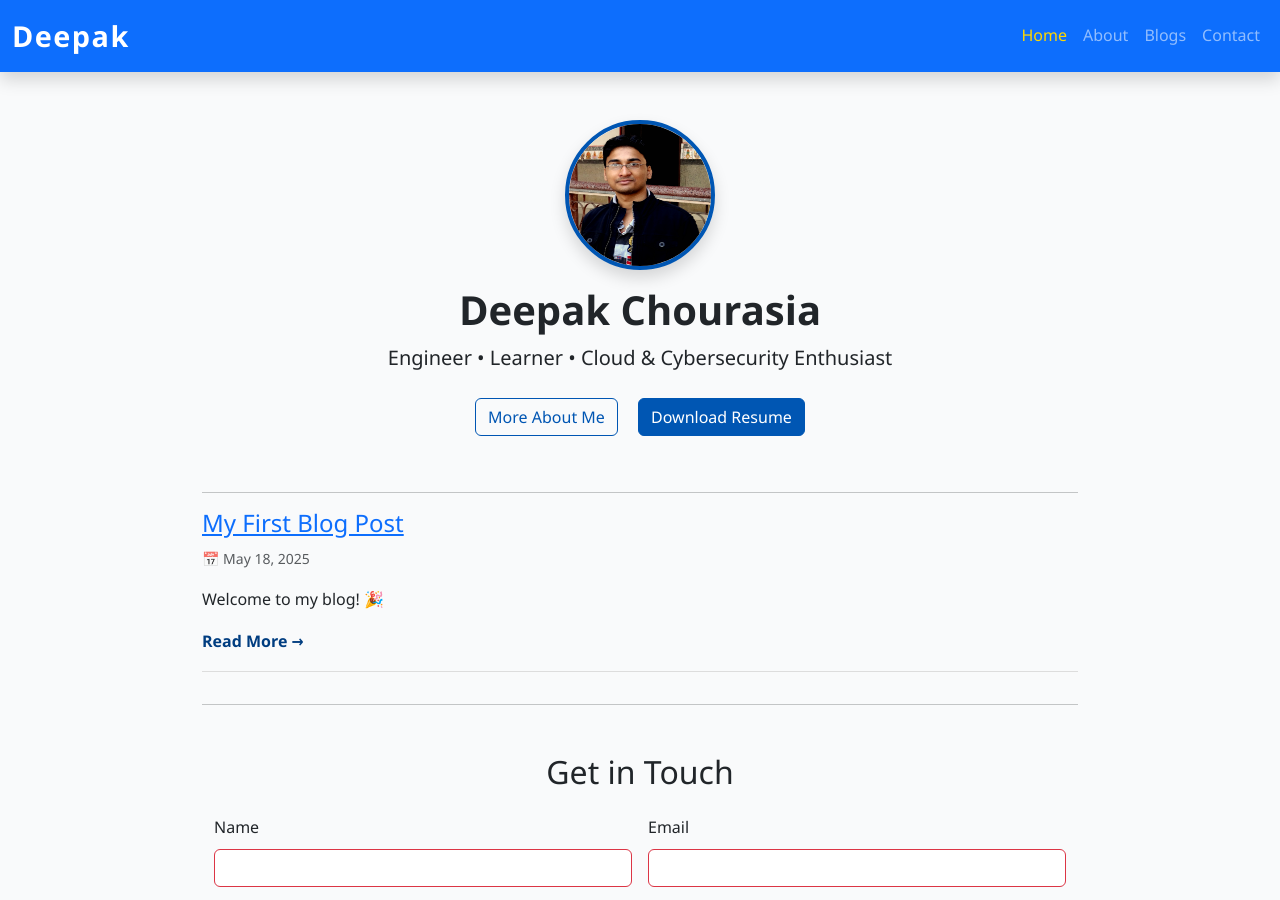
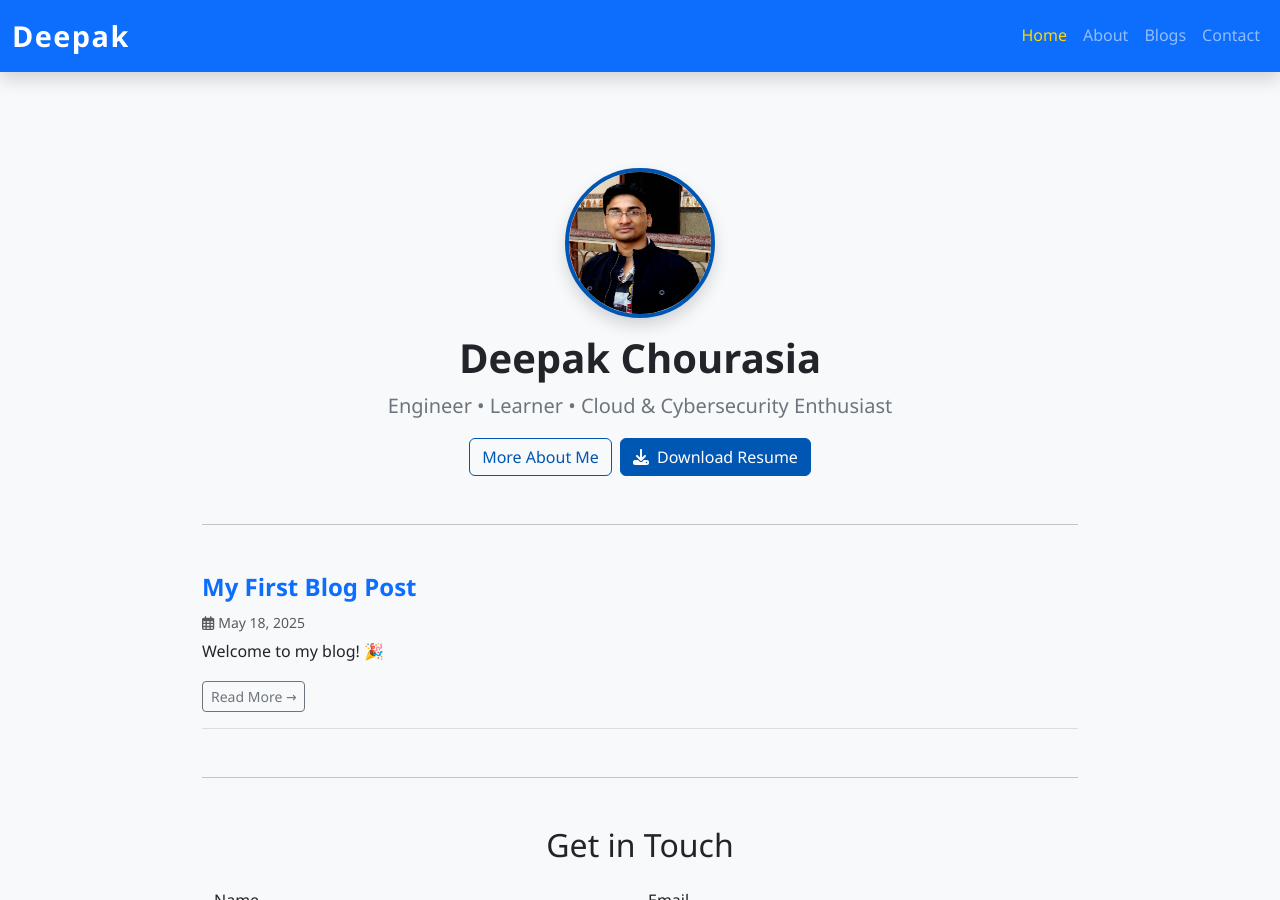
Before and after one commit to deepak-dkc95/deepak-dkc95.github.io, a Jekyll site: the page built from index.md, in a window 1280 px wide and 900 px high. Built offline with Jekyll 4.4.1, drawn with Linux system fonts in a browser that asks for light colours; a style sheet for code colours, icons or effects is not loaded; some of the changed lines change nothing that is shown.

Commit message:
Upgrading index.md

```diff
--- a/_config.yml
+++ b/_config.yml
@@ -1,7 +1,7 @@
 title: "Deepak Chourasia"
 description: "Engineer. Creator. Curious Mind."
-baseurl: "" # Keep it blank for GitHub Pages
-url: "https://deepak-dkc95.github.io" # Your GitHub Pages URL
+baseurl: "" # Leave blank for GitHub Pages
+url: "https://deepak-dkc95.github.io"
 
 # Build settings
 theme: minima
@@ -11,25 +11,28 @@ highlighter: rouge
 # Permalinks
 permalink: /:categories/:year/:month/:day/:title/
 
-# Collections (optional if you want to organize custom content)
-# collections:
-#   projects:
-#     output: true
-
-# Plugins (you can enable more if needed)
+# Plugins
 plugins:
   - jekyll-feed
   - jekyll-seo-tag
   - jekyll-sitemap
 
-# Exclude these from build
+# SEO tag config
+seo:
+  name: "Deepak Chourasia"
+  type: "Person"
+  twitter:
+    username: deepakdkc95
+    card: summary_large_image
+
+# Exclude from build
 exclude:
   - README.md
   - node_modules
   - Gemfile
   - Gemfile.lock
 
-# Defaults for posts/pages
+# Defaults for posts and pages
 defaults:
   - scope:
       path: ""
@@ -41,3 +44,14 @@ defaults:
       type: "pages"
     values:
       layout: default
+
+# Markdown options
+kramdown:
+  input: GFM
+  hard_wrap: false
+  auto_ids: true
+
+# Future-proofing
+future: true
+lsi: false
+incremental: false
--- a/_layouts/default.html
+++ b/_layouts/default.html
@@ -3,24 +3,55 @@
 <head>
   <meta charset="UTF-8" />
   <meta name="viewport" content="width=device-width, initial-scale=1" />
+  <meta http-equiv="X-UA-Compatible" content="IE=edge" />
+  <meta name="description" content="{{ page.description | default: site.description }}">
+  <meta name="author" content="Deepak Chourasia">
+  <title>{{ page.title | default: site.title }}</title>
+
+  <!-- Bootstrap CSS -->
+  <link
+    href="https://cdn.jsdelivr.net/npm/bootstrap@5.3.3/dist/css/bootstrap.min.css"
+    rel="stylesheet"
+    integrity="sha384-9ndCyUaIbzAi2FUVXJi0CjmCapSmO7N+1pZlO3z8t+Ncl+dfvYgO++4dZaL8CkHg"
+    crossorigin="anonymous"
+  />
+
+  <!-- Font Awesome -->
+  <link
+    href="https://cdnjs.cloudflare.com/ajax/libs/font-awesome/6.5.0/css/all.min.css"
+    rel="stylesheet"
+  />
+
+  <!-- Custom CSS -->
+  <link rel="stylesheet" href="{{ '/assets/css/styles.css' | relative_url }}">
+
   {% include head.html %}
+  {% seo %}
 </head>
-<body>
+<body class="d-flex flex-column min-vh-100 bg-light text-dark">
 
   <!-- Navbar -->
   {% include navbar.html %}
 
   <!-- Main Content -->
-  <main class="container my-5">
+  <main class="container flex-grow-1 py-5">
     {{ content }}
   </main>
 
   <!-- Footer -->
   {% include footer.html %}
 
-  <!-- Scripts -->
-  <script src="https://cdn.jsdelivr.net/npm/bootstrap@5.3.3/dist/js/bootstrap.bundle.min.js"></script>
+  <!-- Bootstrap Bundle JS -->
+  <script
+    src="https://cdn.jsdelivr.net/npm/bootstrap@5.3.3/dist/js/bootstrap.bundle.min.js"
+    integrity="sha384-qC0+ZQoRcmYw8Z9wYF6S+hfDof1VrPyVqXWwLFRwTfF5A2WyKvlwtYt6N5IphnKp"
+    crossorigin="anonymous"
+  ></script>
+
+  <!-- Font Awesome JS -->
   <script src="https://cdnjs.cloudflare.com/ajax/libs/font-awesome/6.5.0/js/all.min.js"></script>
+
+  <!-- Custom JS -->
   <script src="{{ '/assets/js/main.js' | relative_url }}"></script>
 </body>
 </html>
--- a/index.md
+++ b/index.md
@@ -1,27 +1,36 @@
 ---
 layout: default
-title: Hi, I'm Deepak
+title: Deepak Chourasia
 description: Engineer • Learner • Cloud & Cybersecurity Enthusiast
 ---
 
-<div class="text-center my-5">
-  <img src="{{ '/assets/images/deepak.jpg' | relative_url }}" alt="Deepak Chourasia" class="rounded-circle shadow" width="150" height="150">
-  <h1 class="mt-3 fw-bold">Deepak Chourasia</h1>
-  <p class="lead">Engineer • Learner • Cloud & Cybersecurity Enthusiast</p>
-  <a href="/about" class="btn btn-outline-primary m-2">More About Me</a>
-  <a href="/assets/resume.pdf" class="btn btn-primary m-2" download>Download Resume</a>
-</div>
+<!-- Hero Section -->
+<section class="text-center my-5">
+  <img src="{{ '/assets/images/deepak.jpg' | relative_url }}" alt="Deepak Chourasia" class="rounded-circle shadow mb-3" width="150" height="150">
+  <h1 class="fw-bold">Deepak Chourasia</h1>
+  <p class="lead text-secondary">Engineer • Learner • Cloud & Cybersecurity Enthusiast</p>
+  <div class="d-flex justify-content-center flex-wrap gap-2 mt-3">
+    <a href="/about" class="btn btn-outline-primary">More About Me</a>
+    <a href="/assets/resume.pdf" class="btn btn-primary" download>
+      <i class="fas fa-download me-1"></i> Download Resume
+    </a>
+  </div>
+</section>
 
-<hr>
+<hr class="my-5">
 
+<!-- Latest Blog Post -->
 {% assign latest_post = site.posts | first %}
-<article class="blog-post">
-  <h2><a href="{{ latest_post.url | relative_url }}">{{ latest_post.title }}</a></h2>
-  <p class="text-muted"><small>📅 {{ latest_post.date | date: "%B %d, %Y" }}</small></p>
+{% if latest_post %}
+<article class="blog-post mb-5">
+  <h2 class="h4 fw-bold"><a href="{{ latest_post.url | relative_url }}" class="text-decoration-none">{{ latest_post.title }}</a></h2>
+  <p class="text-muted mb-1"><small><i class="far fa-calendar-alt me-1"></i>{{ latest_post.date | date: "%B %d, %Y" }}</small></p>
   <p>{{ latest_post.excerpt | strip_html | truncatewords: 30 }}</p>
-  <a href="{{ latest_post.url | relative_url }}" class="read-more">Read More →</a>
+  <a href="{{ latest_post.url | relative_url }}" class="btn btn-sm btn-outline-secondary">Read More →</a>
 </article>
+{% endif %}
 
-<hr>
+<hr class="my-5">
 
+<!-- Contact Form -->
 {% include contact-form.html %}
```
